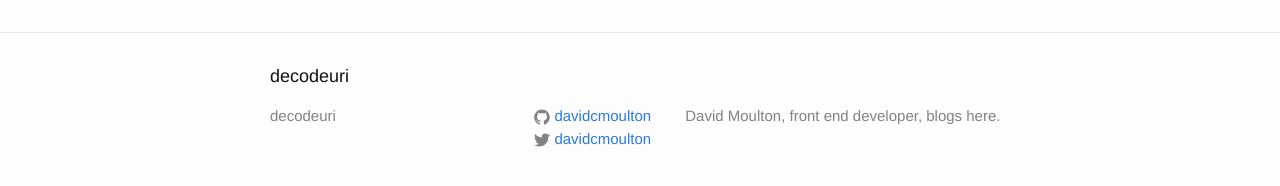
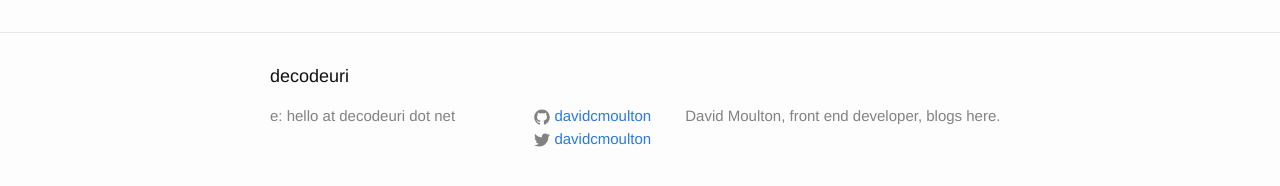
Before and after one commit to davidcmoulton/decodeuri, a Jekyll site: the page built from about.md, in a window 1280 px wide. Shown: the part 240-426 px from the top of the page. Built offline with Jekyll 4.4.1, drawn with Linux system fonts in a browser that asks for light colours.

Commit message:
Add email address

```diff
--- a/_config.yml
+++ b/_config.yml
@@ -5,8 +5,10 @@ description: > # this means to ignore newlines until "baseurl:"
   David Moulton, front end developer, blogs here.
 baseurl: "" # the subpath of your site, e.g. /blog/
 url: "http://decodeuri.net" # the base hostname & protocol for your site
+email_display: "hello at decodeuri dot net"
 twitter_username: davidcmoulton
 github_username:  davidcmoulton
+
 
 # Build settings
 markdown: kramdown
--- a/_includes/footer.html
+++ b/_includes/footer.html
@@ -7,8 +7,7 @@
     <div class="footer-col-wrapper">
       <div class="footer-col  footer-col-1">
         <ul class="contact-list">
-          <li>{{ site.title }}</li>
-          <li><a href="mailto:{{ site.email }}">{{ site.email }}</a></li>
+          <li>e: {{ site.email_display }}</li>
         </ul>
       </div>
 
```
